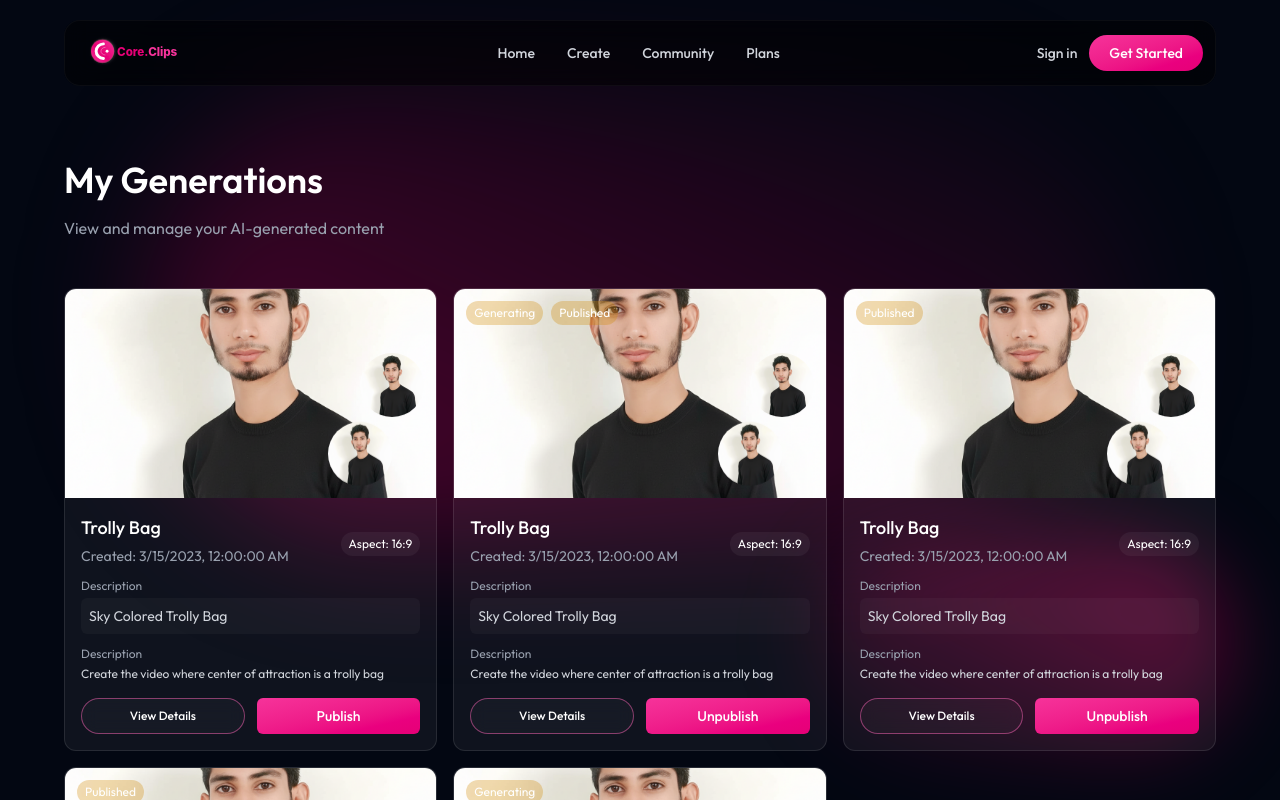
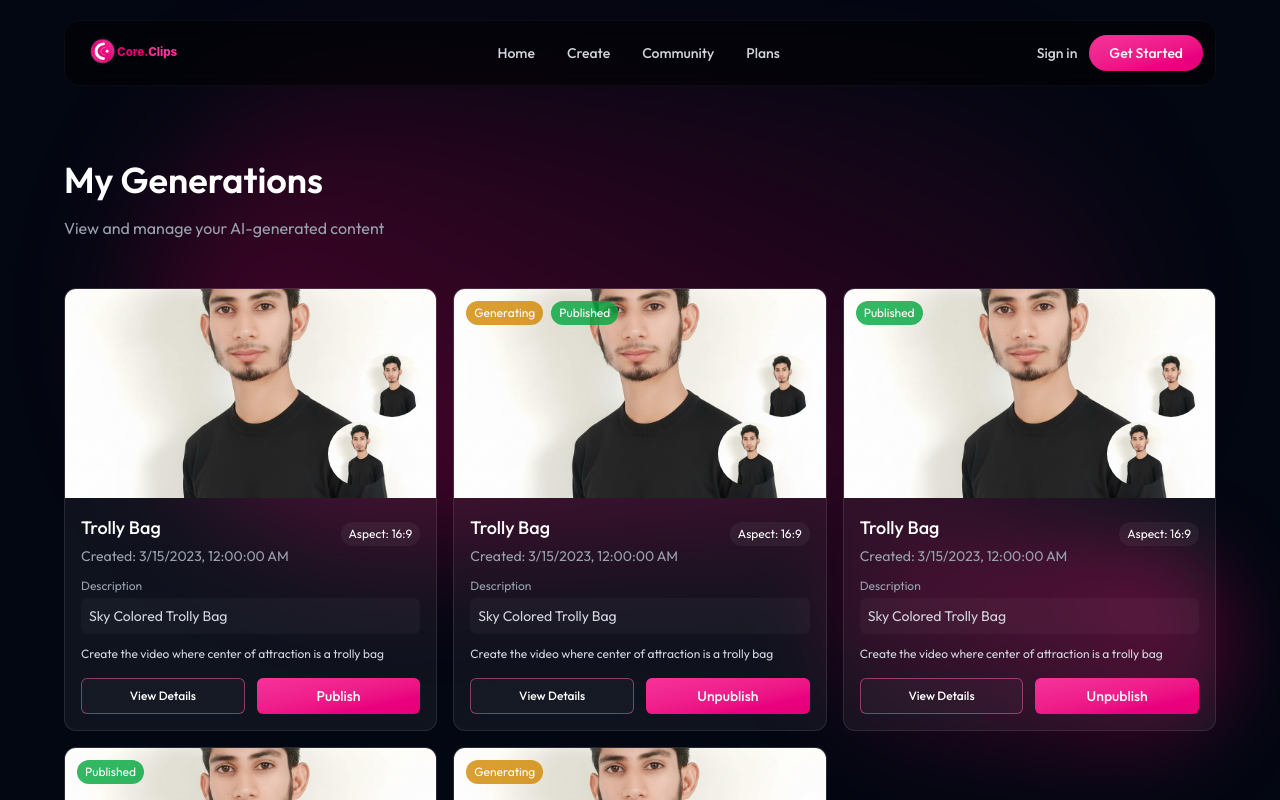
Before and after one commit to OtakuTotipotent/core-clip, a React (Vite) app in the folder client/: page /my-generations in a window 1280 px wide. Shown: the top 800 px of the page. Built offline with nearby package versions, Linux system fonts and the light colour scheme.

Commit message:
fix: add menu to previews

```diff
--- a/client/src/components/ProjectCard.tsx
+++ b/client/src/components/ProjectCard.tsx
@@ -1,14 +1,16 @@
+import type React from "react";
+import { useState } from "react";
 import { useNavigate } from "react-router-dom";
 import type { Project } from "../types";
-import { useState } from "react";
 import {
   EllipsisIcon,
   ImageIcon,
   Loader2Icon,
+  PlaySquareIcon,
   Share2Icon,
   Trash2Icon,
-  VideoIcon,
 } from "lucide-react";
+import { p } from "framer-motion/client";
 import { GhostButton, PrimaryButton } from "./Buttons";
 
 const ProjectCard = ({
@@ -38,9 +40,9 @@ const ProjectCard = ({
   return (
     <div key={gen.id} className="mb-4 break-inside-avoid">
       <div className="bg-white/5 border border-white/10 rounded-xl overflow-hidden hover:border-white/20 transition group">
-        {/* Preview */}
+        {/* preview */}
         <div
-          className={`relative ${gen?.aspectRatio === "9:16" ? "aspect-9/16" : "aspect-video"}`}
+          className={`${gen?.aspectRatio === "9:16" ? "aspect-9/16" : "aspect-video"} relative overflow-hidden`}
         >
           {gen.generatedImage && (
             <img
@@ -56,34 +58,34 @@ const ProjectCard = ({
               muted
               loop
               playsInline
-              className="absolute inset-0 w-full h-full object-cover opacity-0 group-hover:opacity-100 transition duration-500"
+              className="absolute inset-0 w-full h-full object-cover opacity-0 transition duration-500 group-hover:opacity-100"
               onMouseEnter={(e) => e.currentTarget.play()}
               onMouseLeave={(e) => e.currentTarget.pause()}
             />
           )}
 
-          {/* loader */}
           {!gen?.generatedImage && !gen?.generatedVideo && (
             <div className="absolute inset-0 w-full h-full flex flex-col items-center justify-center bg-black/20">
               <Loader2Icon className="size-7 animate-spin" />
             </div>
           )}
 
-          {/* Status badges */}
+          {/* status badges */}
           <div className="absolute left-3 top-3 flex gap-2 items-center">
             {gen.isGenerating && (
-              <span className="text-xs px-2 py-1 bg-yellow-600/30 rounded-full">
+              <span className="text-xs px-2 py-1 rounded-full bg-yellow-600/80">
                 Generating
               </span>
             )}
+
             {gen.isPublished && (
-              <span className="text-xs px-2 py-1 bg-yellow-600/30 rounded-full">
+              <span className="text-xs px-2 py-1 rounded-full bg-green-600/80">
                 Published
               </span>
             )}
           </div>
 
-          {/* action menu | for my-generations only */}
+          {/* action menu for MyGenerations */}
           {!forCommunity && (
             <div
               onMouseDownCapture={() => {
@@ -95,11 +97,11 @@ const ProjectCard = ({
               className="absolute right-3 top-3 sm:opacity-0 group-hover:opacity-100 transition flex items-center gap-2"
             >
               <div className="absolute top-3 right-3">
-                <EllipsisIcon className="ml-auto bg-pink-500/60 rounded-full p-1 size-7" />
+                <EllipsisIcon className="ml-auto bg-black/10 rounded-full p-1 size-7" />
               </div>
               <div className="flex flex-col items-end w-32 text-sm">
                 <ul
-                  className={`text-xs ${menuOpen ? "block" : "hidden"} overflow-hidden right-0 peer-focus:block w-40 bg-black/50 backdrop-blur text-white border border-gray-500/50 rounded-lg shadow-md mt-2 py-1 z-10`}
+                  className={`text-xs ${menuOpen ? "block" : "hidden"} overflow-hidden right-0 peer-focus:block hover:block w-40 bg-black/50 backdrop-blur text-white border border-gray-500/50 rounded-lg shadow-md mt-2 py-1 z-10`}
                 >
                   {gen.generatedImage && (
                     <a
@@ -117,37 +119,24 @@ const ProjectCard = ({
                       download
                       className="flex gap-2 items-center px-4 py-2 hover:bg-black/10 cursor-pointer"
                     >
-                      <VideoIcon size={14} /> Download Video
+                      <PlaySquareIcon size={14} /> Download Video
                     </a>
                   )}
 
+                  {(gen.generatedImage || gen.generatedVideo) && (
                     <button
-                    className="w-full flex gap-2 items-center px-4 py-2 hover:bg-black/10 cursor-pointer"
-                    onClick={() => {
-                      if (navigator.share) {
-                        navigator
-                          .share({
+                      onClick={() =>
+                        navigator.share({
                           url: gen.generatedVideo || gen.generatedImage,
                           title: gen.productName,
                           text: gen.productDescription,
                         })
-                          .catch((err) => {
-                            console.error("Share failed:", err);
-                          });
-                      } else {
-                        // Fallback: copy link to clipboard
-                        const url = gen.generatedVideo || gen.generatedImage;
-                        if (url) {
-                          navigator.clipboard.writeText(url);
-                          alert("Link copied to clipboard!");
-                        } else {
-                          alert("No shareable content available.");
                       }
-                      }
-                    }}
+                      className="w-full flex gap-2 items-center px-4 py-2 hover:bg-black/10 cursor-pointer"
                     >
                       <Share2Icon size={14} /> Share
                     </button>
+                  )}
 
                   <button
                     onClick={() => handleDelete(gen.id)}
@@ -171,15 +160,15 @@ const ProjectCard = ({
               src={gen.uploadedImages[1]}
               alt="model"
               className="w-16 h-16 object-cover rounded-full animate-float -ml-8"
-              style={{ animation: "float 3s infinite" }}
+              style={{ animationDelay: "3s" }}
             />
           </div>
         </div>
 
-        {/* Details */}
+        {/* details */}
         <div className="p-4">
-          {/* Product name, date, aspect ratio */}
-          <div className="flex items-center justify-between gap-4">
+          {/* product name, date, aspect ratio */}
+          <div className="flex items-start justify-between gap-4">
             <div className="flex-1">
               <h3 className="font-medium text-lg mb-1">{gen.productName}</h3>
               <p className="text-sm text-gray-400">
@@ -200,7 +189,7 @@ const ProjectCard = ({
             </div>
           </div>
 
-          {/* Product description */}
+          {/* product description */}
           {gen.productDescription && (
             <div className="mt-3">
               <p className="text-xs text-gray-400 mb-1">Description</p>
@@ -213,7 +202,6 @@ const ProjectCard = ({
           {/* user prompt */}
           {gen.userPrompt && (
             <div className="mt-3">
-              <p className="text-xs text-gray-400 mb-1">Description</p>
               <div className="text-xs text-gray-300">{gen.userPrompt}</div>
             </div>
           )}
@@ -222,9 +210,9 @@ const ProjectCard = ({
           {!forCommunity && (
             <div className="mt-4 grid grid-cols-2 gap-3">
               <GhostButton
-                className="text-xs justify-center"
+                className="text-xs justify-center rounded-md"
                 onClick={() => {
-                  navigate(`/results/${gen.id}`);
+                  navigate(`/result/${gen.id}`);
                   scrollTo(0, 0);
                 }}
               >
```
Lines whose indentation alone changed are shown as unchanged.
